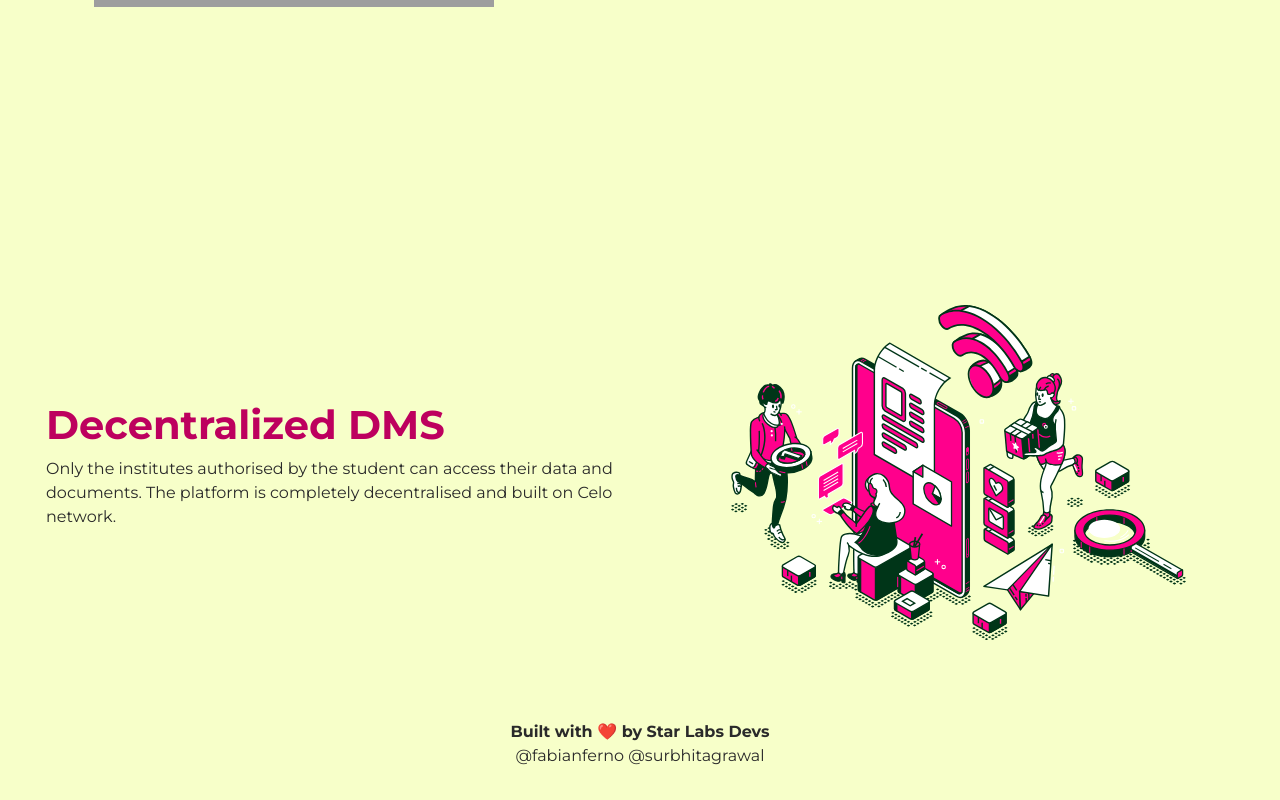
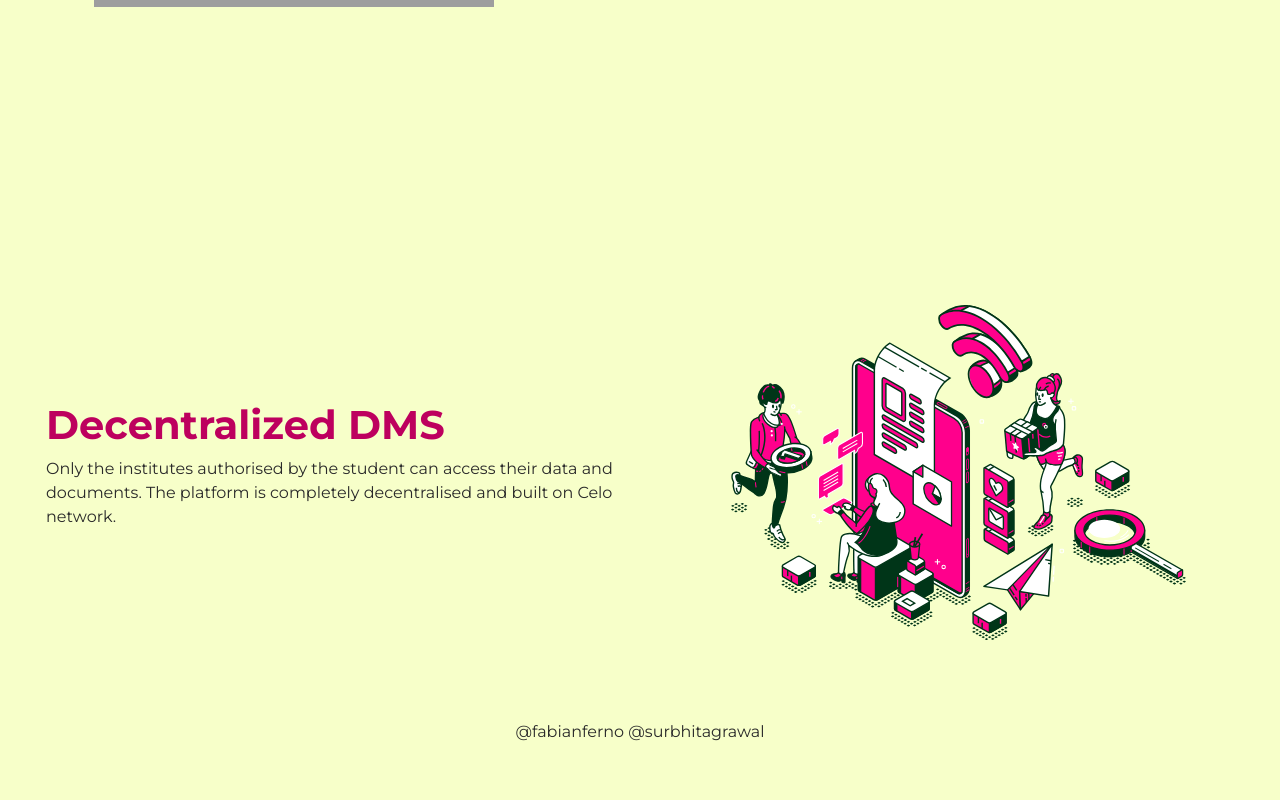
Before and after one commit to fabianferno/passport-ed, a React (Create React App) app in the folder client/: page / in a window 1280 px wide. Shown: the part 1324-2124 px from the top of the page. After the commit the page ends 2100 px from the top, so only its background shows below. Built offline with nearby package versions, Linux system fonts and the light colour scheme; grey boxes are pictures that could not be loaded; what ipfs-http-client would draw is missing.

Commit message:
changed layout

```diff
--- a/client/src/components/Layout.jsx
+++ b/client/src/components/Layout.jsx
@@ -60,7 +60,7 @@ export default function Layout(props) {
 
           <div className="text-center py-3">
             <div className="p-3">
-              <div className="fw-bold">Built with ❤️ by Star Labs Devs</div>
+              {/* <div className="fw-bold">Built with ❤️ by Star Labs Devs</div> */}
               <div className="p">@fabianferno @surbhitagrawal</div>
             </div>
           </div>
```
